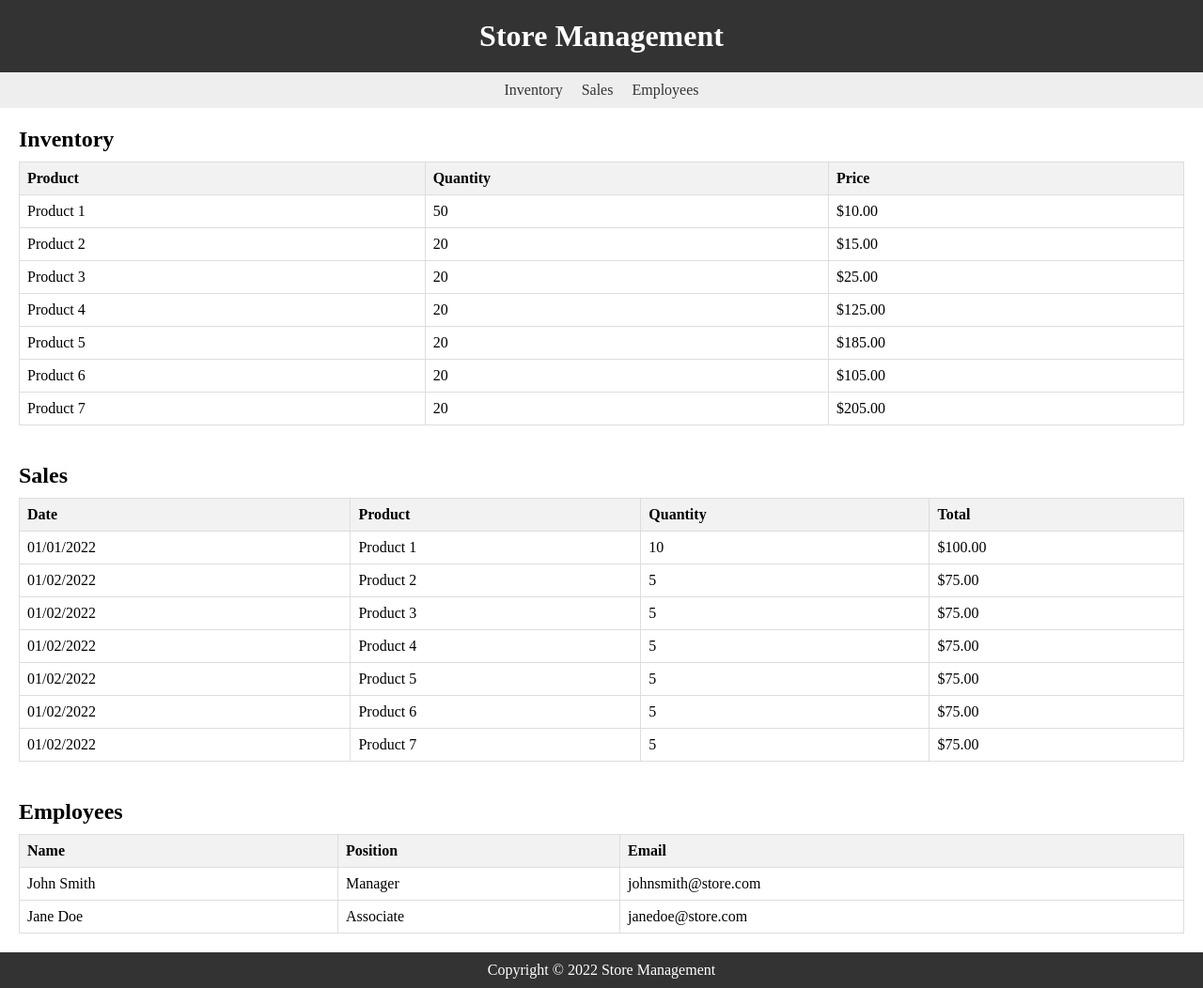
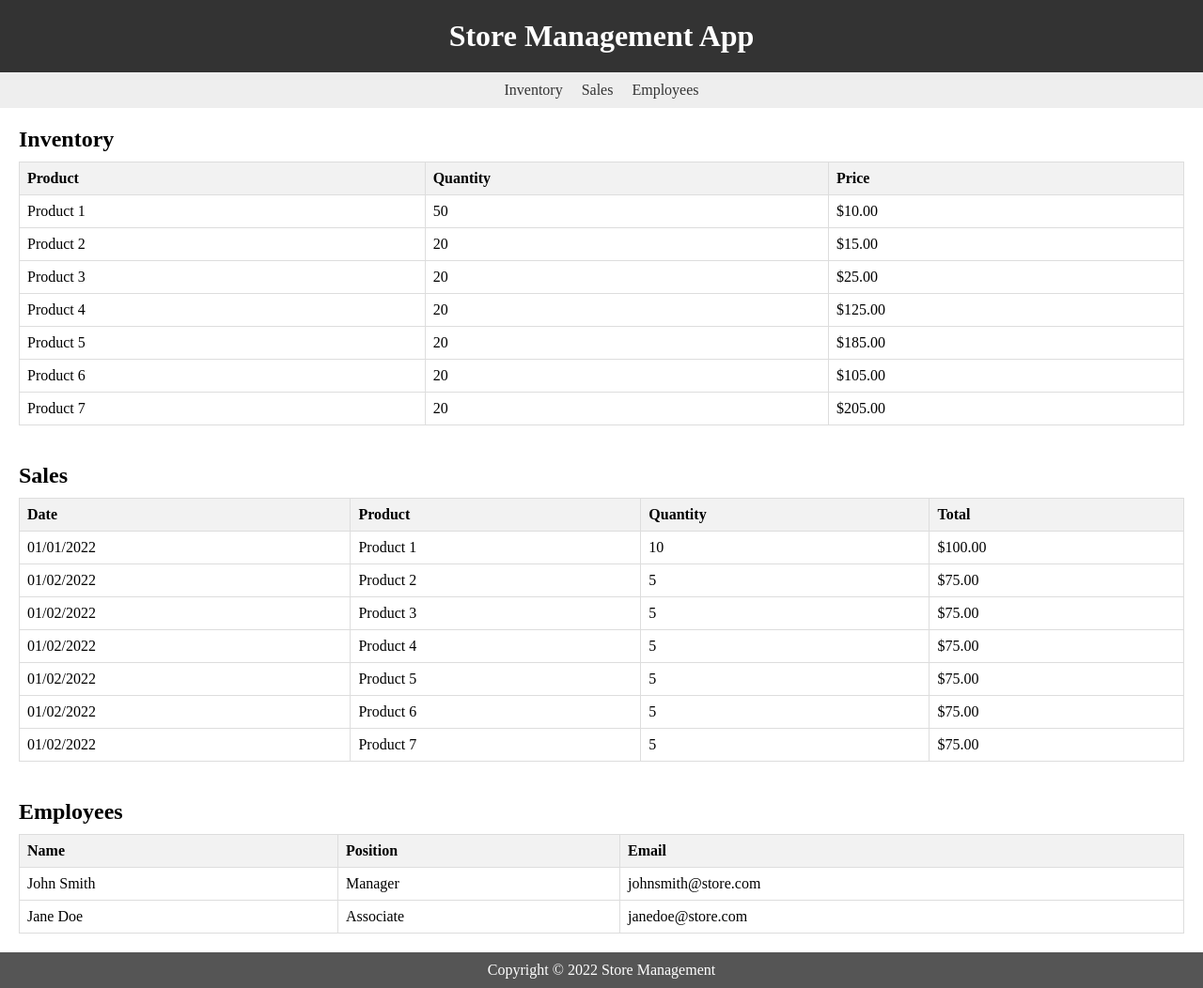
Before and after one commit to bipsec/storemanagement, a Python web app: template templates/index.html in a window 1280 px wide. Shown: the whole page at 94% size. Run offline with Jinja, Linux system fonts and the light colour scheme; the template is opened without the code that fills it, so the values that code supplies are empty.

Commit message:
new commit

```diff
--- a/templates/index.html
+++ b/templates/index.html
@@ -6,7 +6,7 @@
   </head>
   <body>
     <header>
-      <h1>Store Management</h1>
+      <h1>Store Management App</h1>
     </header>
     <nav>
       <ul>
--- a/templates/style.css
+++ b/templates/style.css
@@ -65,7 +65,7 @@ section h2 {
 
 /* Responsive footer */
 footer {
-    background-color: #333;
+    background-color: #555555;
     color: #fff;
     padding: 10px;
     text-align: center;
```
